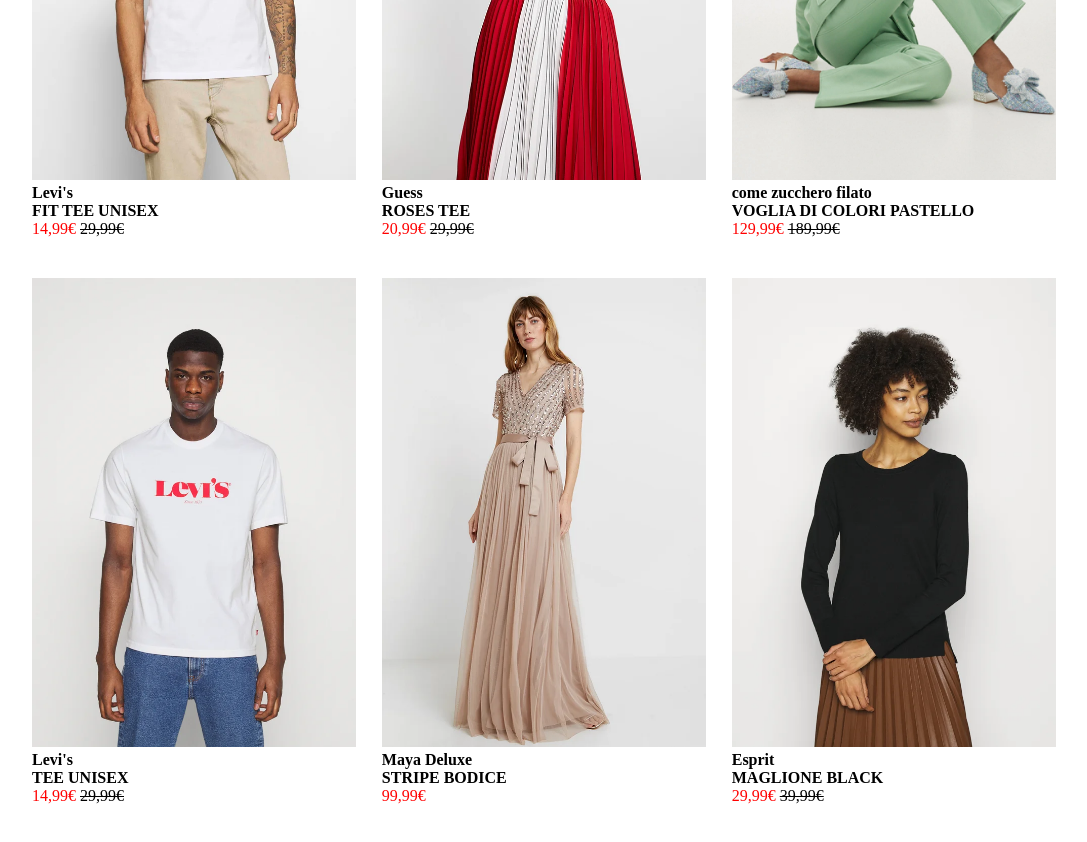
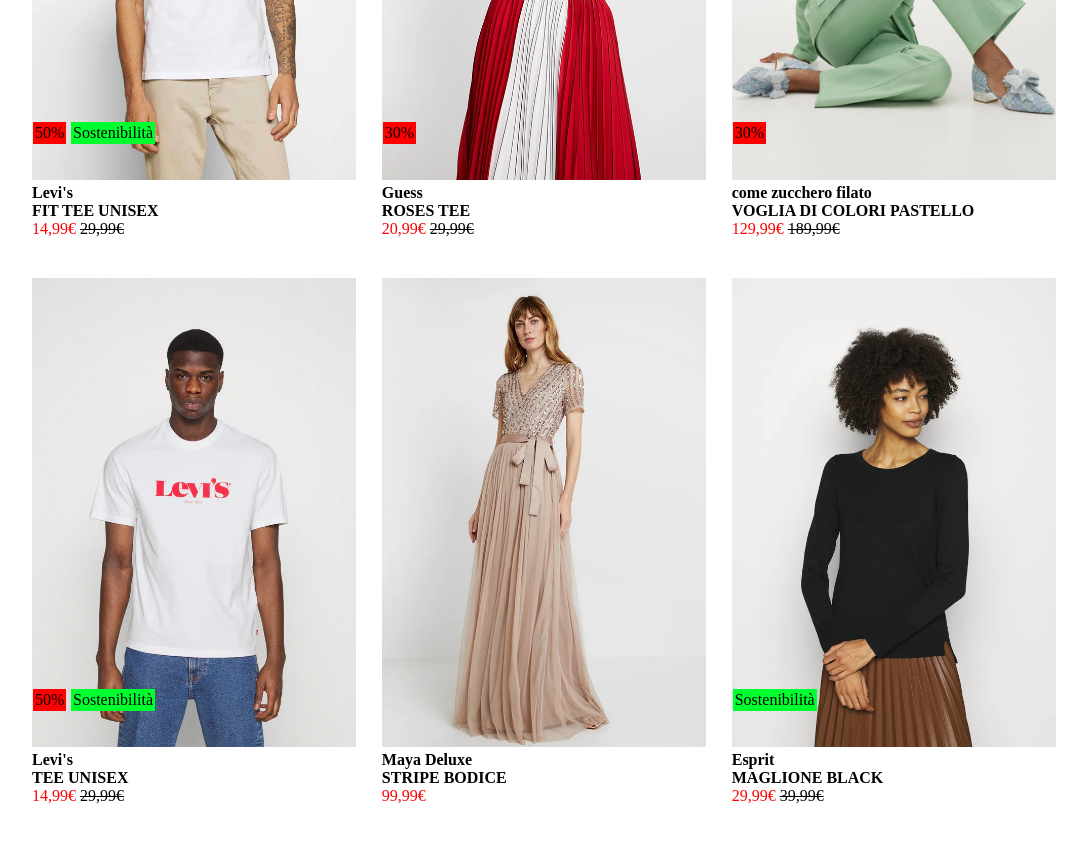
Before and after one commit to MadalinaIndreica/html-css-boolando, a plain HTML site: page index.html in a window 1280 px wide. Shown: the part 400-1242 px from the top of the page, without its empty margins (96-1183 px from the left). Drawn offline with Linux system fonts and the light colour scheme.

Commit message:
add: sale-tags added

```diff
--- a/css/style.css
+++ b/css/style.css
@@ -66,6 +66,7 @@ ul li {
 .card{
     width: calc(95% / 3);
    margin-bottom: 40px;
+   position: relative;
 
 }
 .sale {
@@ -74,3 +75,26 @@ ul li {
 .price {
     text-decoration: line-through;
 }
+.red{
+
+    background-color: red;
+    position: absolute;
+    bottom: 94px;
+    left: 1px;
+
+}
+.green {
+    background-color: rgb(0, 255, 47);
+    position: absolute;
+    bottom: 94px;
+    left: 39px;
+}
+
+.tag {
+    display: inline-block;
+    padding: 2px;
+
+}
+.alone {
+    left: 1px;
+}
--- a/index.html
+++ b/index.html
@@ -63,6 +63,8 @@
                         <div><strong>FIT TEE UNISEX</strong></div>
                         <span class="sale">14,99&euro;</span>
                         <span class="price">29,99&euro;</span>
+                        <span class="tag red">50%</span>
+                        <span class="tag green">Sostenibilità</span>
                     </div>
 
                 </div>
@@ -74,6 +76,7 @@
                         <div><strong>ROSES TEE</strong></div>
                         <span class="sale">20,99&euro;</span>
                         <span class="price">29,99&euro;</span>
+                        <span class="tag red">30%</span>
                     </div>
 
                 </div>
@@ -84,6 +87,7 @@
                         <div><strong>VOGLIA DI COLORI PASTELLO</strong></div>
                         <span class="sale">129,99&euro;</span>
                         <span class="price">189,99&euro;</span>
+                        <span class="tag red">30%</span>
                     </div>
 
                 </div>
@@ -94,6 +98,8 @@
                         <div><strong>TEE UNISEX</strong></div>
                         <span class="sale">14,99&euro;</span>
                         <span class="price">29,99&euro;</span>
+                        <span class="tag red">50%</span>
+                        <span class="tag green">Sostenibilità</span>
                     </div>
 
                 </div>
@@ -114,6 +120,7 @@
                         <div><strong>MAGLIONE BLACK</strong></div>
                         <span class="sale">29,99&euro;</span>
                         <span class="price">39,99&euro;</span>
+                        <span class="tag green alone">Sostenibilità</span>
                     </div>
 
                 </div>
```
